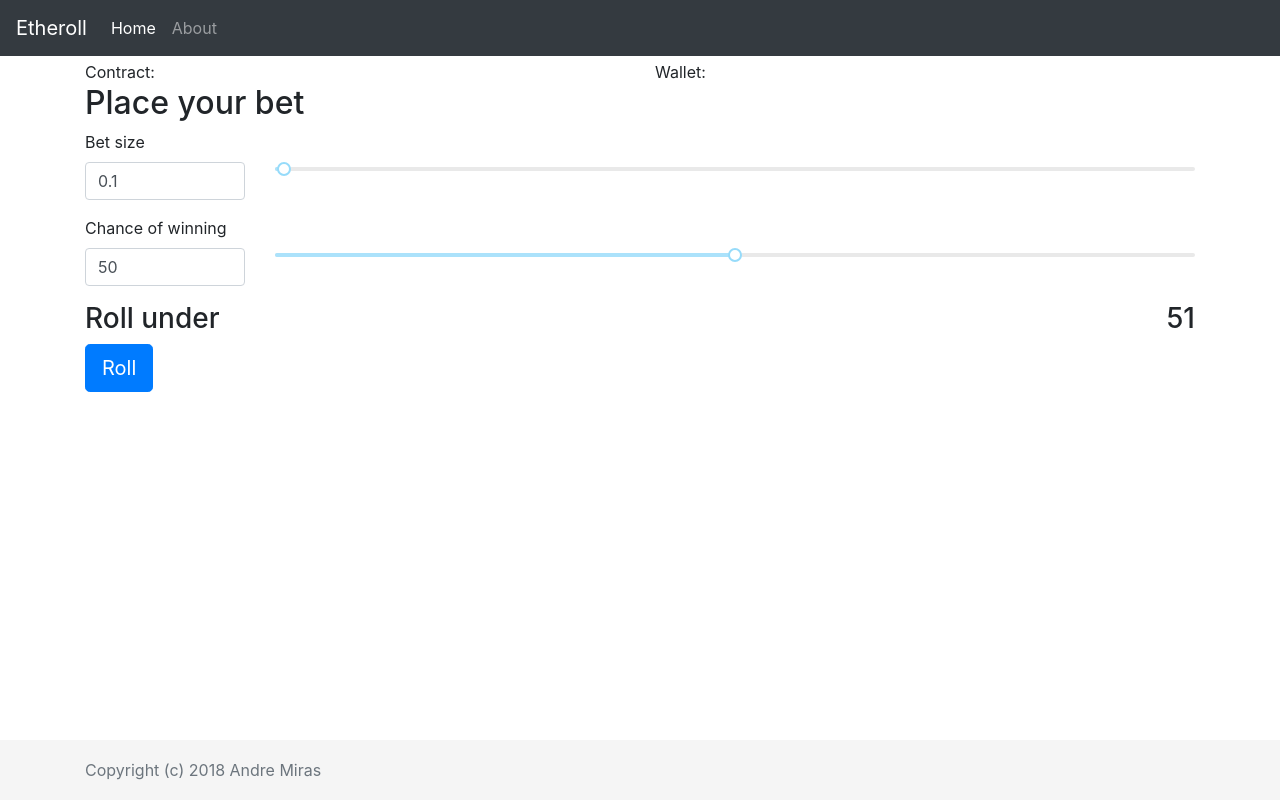
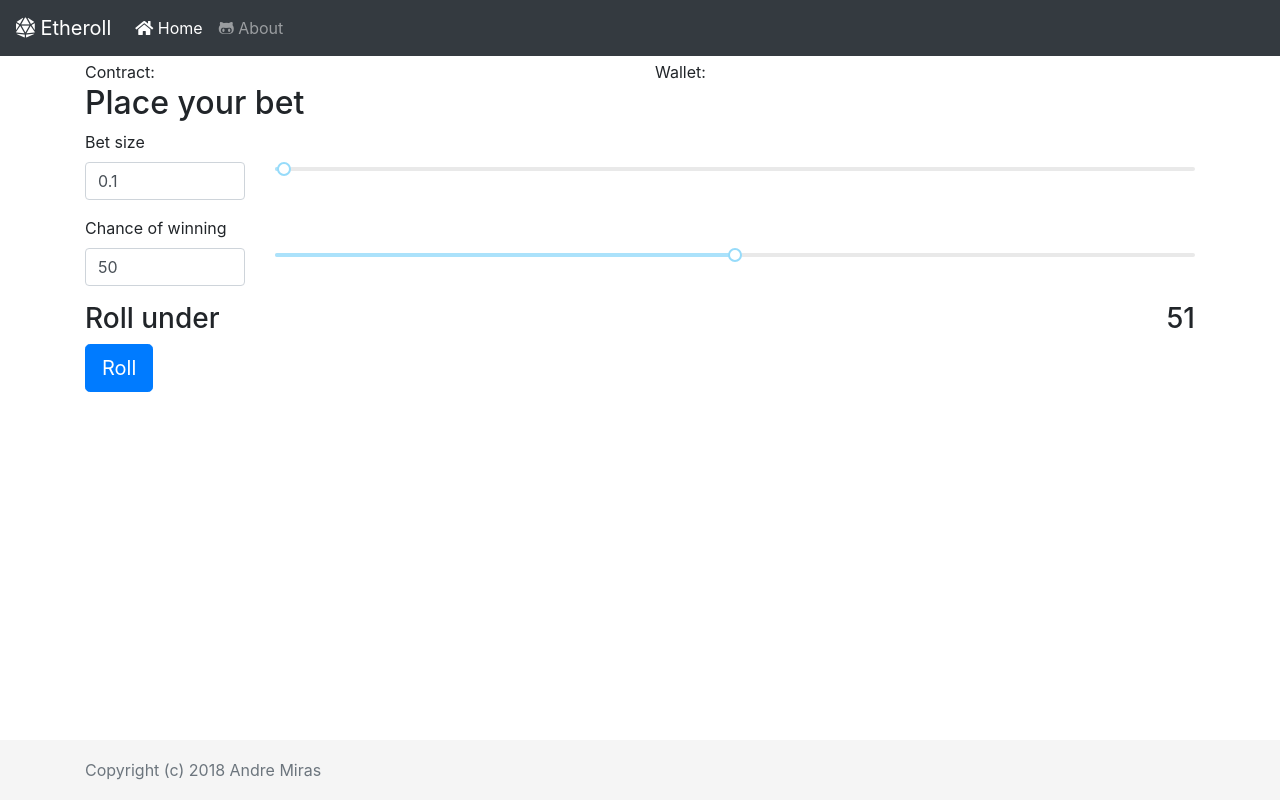
Before and after one commit to richpoteto/React_Dice_Ethereum, a React (Create React App) app: page / in a window 1280 px wide. Built offline with nearby package versions, Linux system fonts and the light colour scheme.

Commit message:
Adds fontawesome icons

```diff
--- a/package.json
+++ b/package.json
@@ -4,6 +4,7 @@
   "private": true,
   "homepage": "https://andremiras.github.io/etheroll/",
   "dependencies": {
+    "@fortawesome/fontawesome-free": "^5.5.0",
     "bootstrap": "^4.1.3",
     "gh-pages": "^2.0.1",
     "rc-slider": "^8.6.3",
--- a/src/components/Headers.js
+++ b/src/components/Headers.js
@@ -6,17 +6,17 @@ class Headers extends Component {
       <header>
         {/* Fixed navbari */}
         <nav className="navbar navbar-expand-md navbar-dark fixed-top bg-dark">
-          <a className="navbar-brand" href="/">Etheroll</a>
+          <a className="navbar-brand" href="/"><i className="fas fa-dice-d20"></i> Etheroll</a>
           <button className="navbar-toggler" type="button" data-toggle="collapse" data-target="#navbarCollapse" aria-controls="navbarCollapse" aria-expanded="false" aria-label="Toggle navigation">
             <span className="navbar-toggler-icon"></span>
           </button>
           <div className="collapse navbar-collapse" id="navbarCollapse">
             <ul className="navbar-nav mr-auto">
               <li className="nav-item active">
-                <a className="nav-link" href="/">Home <span className="sr-only">(current)</span></a>
+                <a className="nav-link" href="/"><i className="fas fa-home"></i> Home <span className="sr-only">(current)</span></a>
               </li>
               <li className="nav-item">
-                <a className="nav-link" href="https://github.com/AndreMiras/etheroll">About</a>
+                <a className="nav-link" href="https://github.com/AndreMiras/etheroll"><i className="fab fa-github-alt"></i> About</a>
               </li>
             </ul>
           </div>
--- a/src/index.js
+++ b/src/index.js
@@ -2,6 +2,8 @@ import React from 'react';
 import ReactDOM from 'react-dom';
 import './index.css';
 import 'bootstrap/dist/css/bootstrap.min.css';
+import 'bootstrap/dist/css/bootstrap.min.css';
+import '@fortawesome/fontawesome-free/css/all.css';
 import App from './App';
 import * as serviceWorker from './serviceWorker';
 
```
